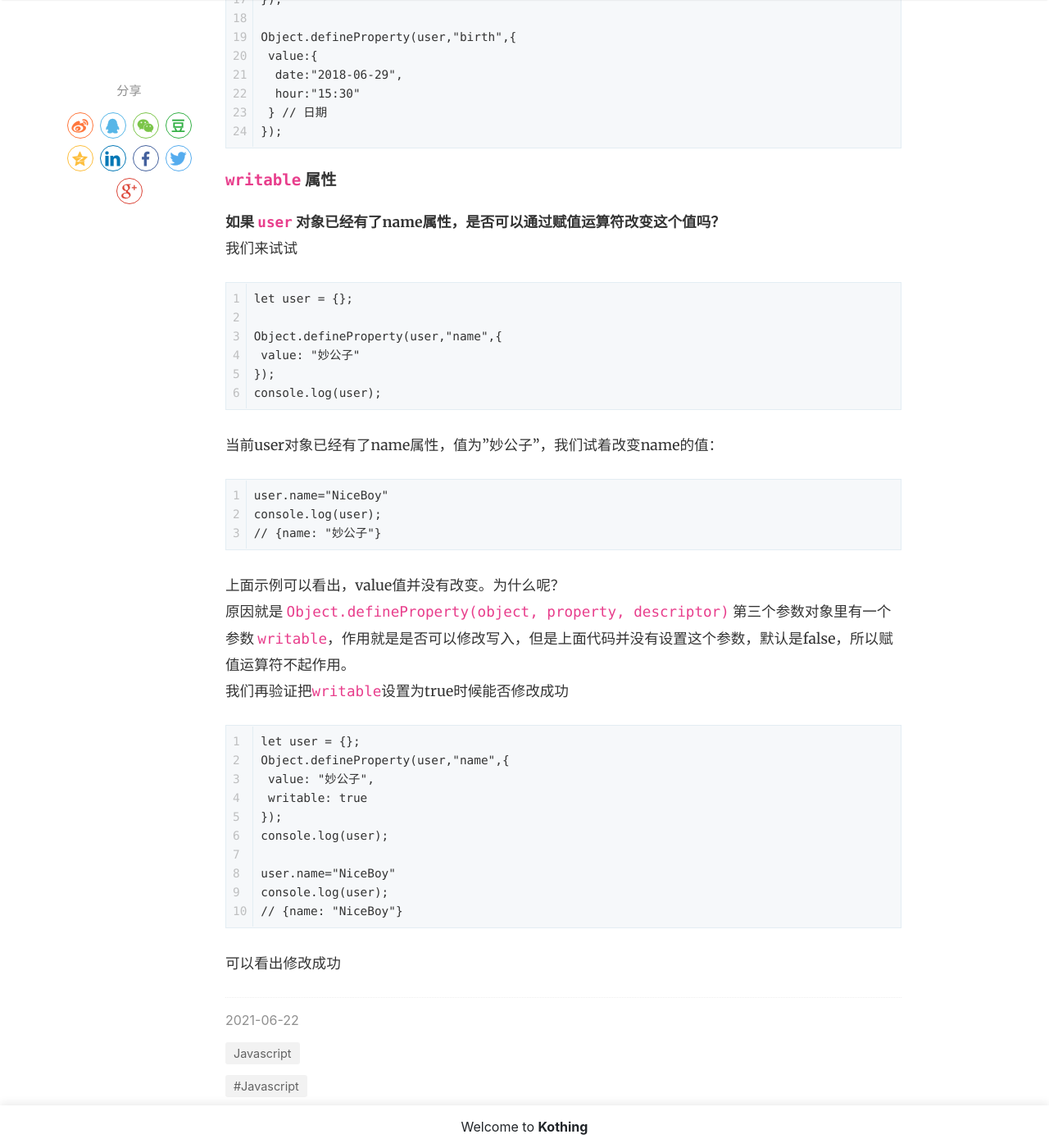
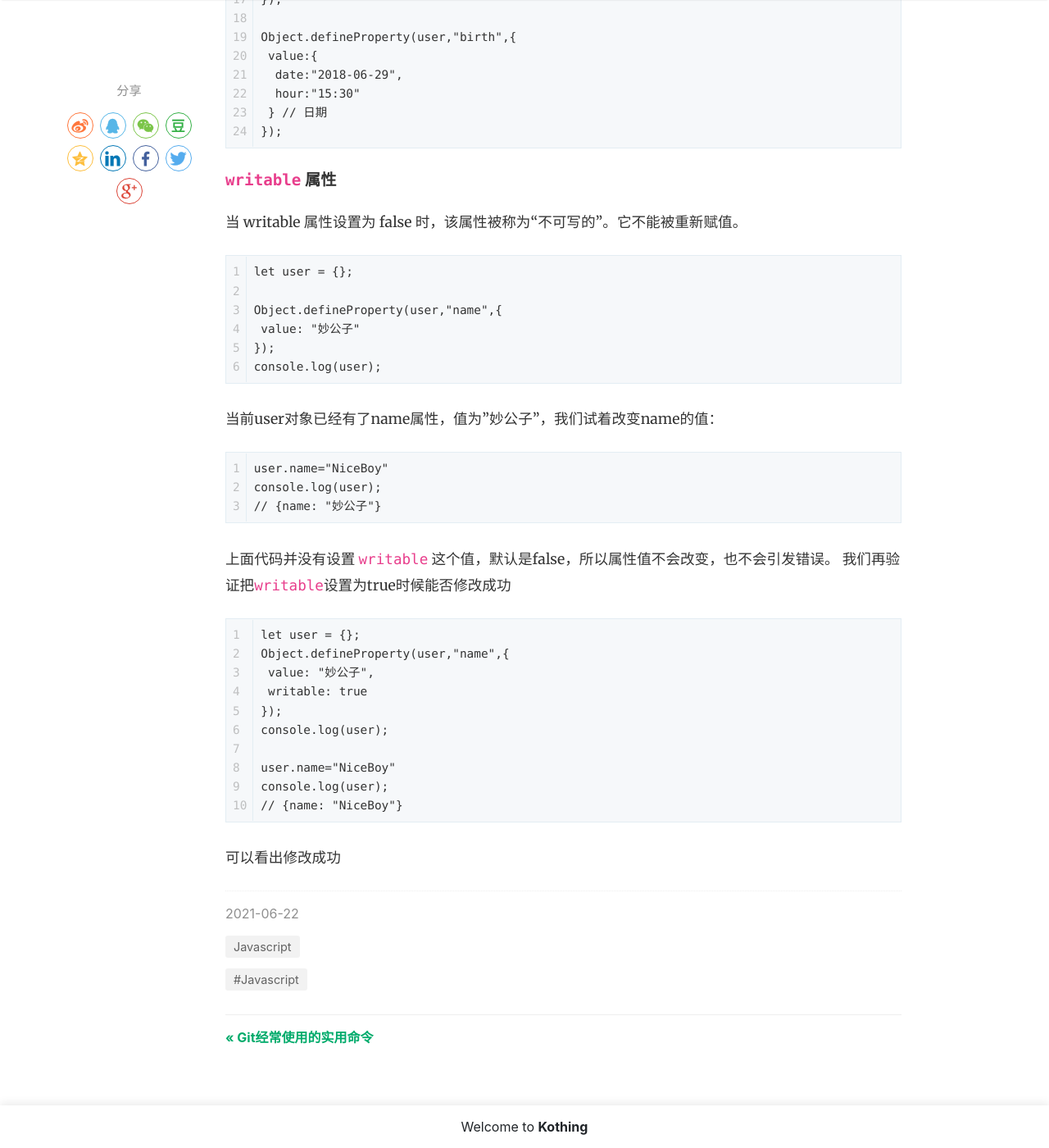
Before and after one commit to kothing/kothing.github.io, a Jekyll site: the page built from _posts/2021-06-22-Object.defineProperty.md, in a window 1280 px wide and 1400 px high, scrolled down 3779 px. Shown: the whole window at 82% size. Built offline with Jekyll 4.4.1, drawn with Linux system fonts in a browser that asks for light colours; nearby versions of some CDN libraries; comment, search, counter and statistics services are not loaded.

Commit message:
Update 2021-06-22-Object.defineProperty.md

````diff
--- a/_posts/2021-06-22-Object.defineProperty.md
+++ b/_posts/2021-06-22-Object.defineProperty.md
@@ -81,7 +81,7 @@ descriptor: {
 
 ### 示例
 
-参数`descriptor`各个属性的具体用法。
+参数 `descriptor` 各个属性的具体用法。
 
 #### `value`属性
 还是上例现有对象`user`：
@@ -129,8 +129,7 @@ Object.defineProperty(user,"birth",{
 
 #### `writable` 属性
 
-**如果 `user` 对象已经有了name属性，是否可以通过赋值运算符改变这个值吗？**
-我们来试试
+当 writable 属性设置为 false 时，该属性被称为“不可写的”。它不能被重新赋值。
 ```
 let user = {};
 
@@ -145,8 +144,7 @@ user.name="NiceBoy"
 console.log(user);
 // {name: "妙公子"}
 ```
-上面示例可以看出，value值并没有改变。为什么呢？
-原因就是 `Object.defineProperty(object, property, descriptor)` 第三个参数对象里有一个参数 `writable`，作用就是是否可以修改写入，但是上面代码并没有设置这个参数，默认是false，所以赋值运算符不起作用。
+上面代码并没有设置 `writable` 这个值，默认是false，所以属性值不会改变，也不会引发错误。
 我们再验证把`writable`设置为true时候能否修改成功
 ```
 let user = {};
````
